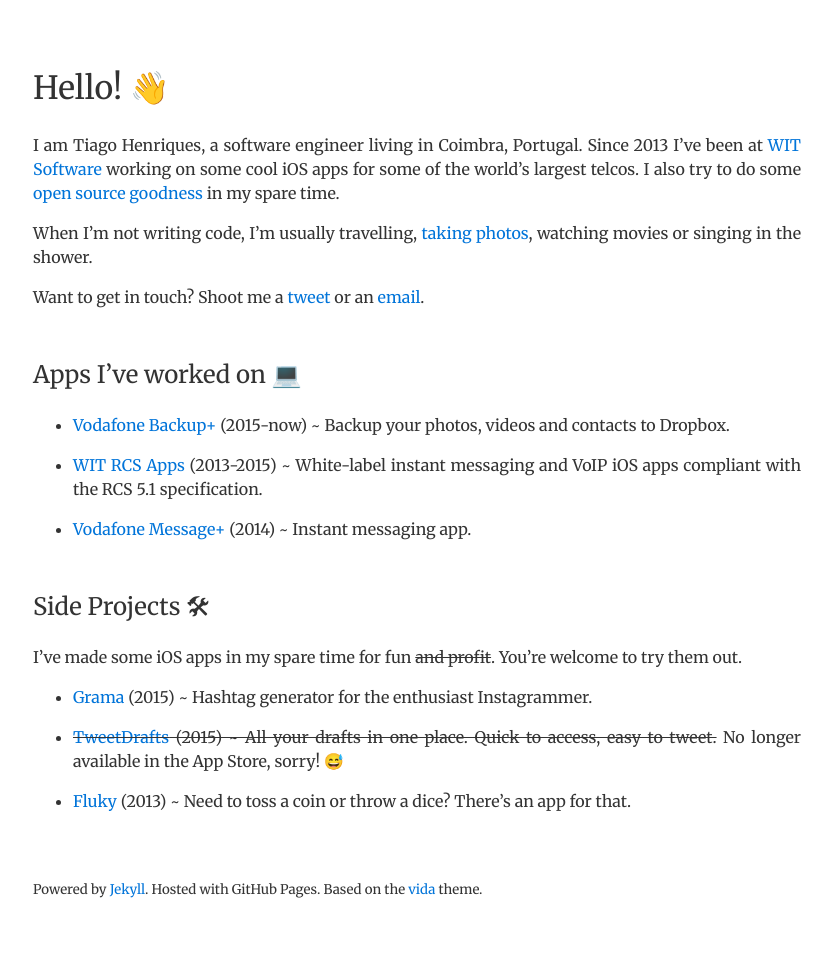
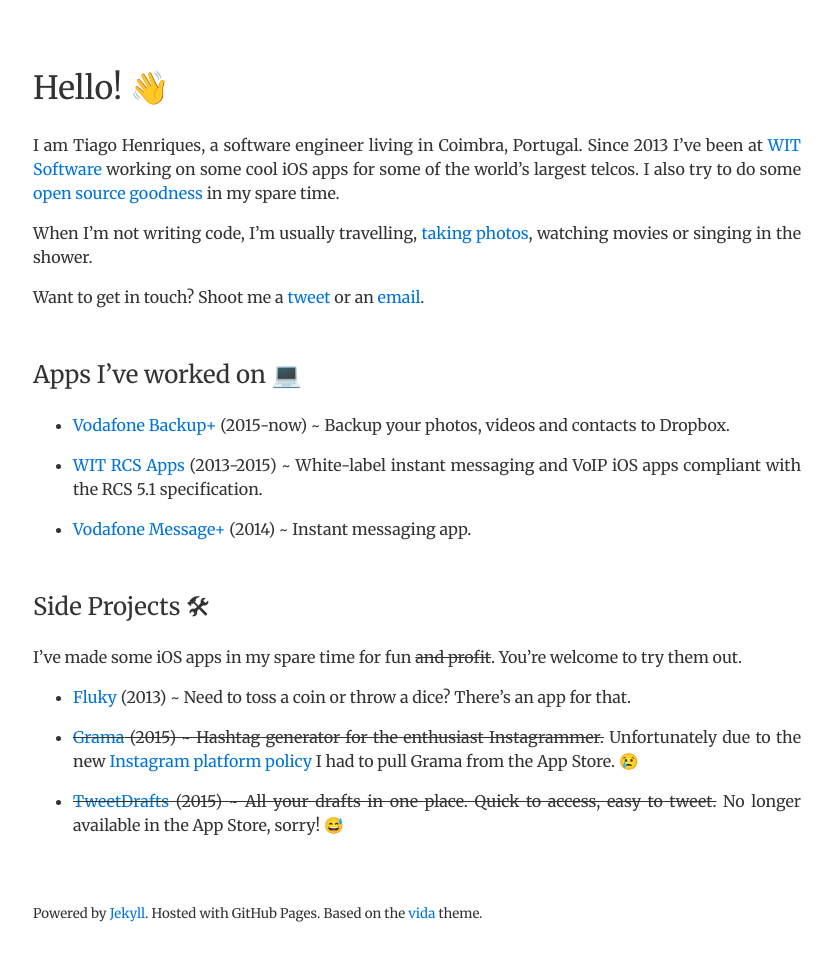
Before and after one commit to tiagomnh/tiagomnh.github.com, a Jekyll site: the page built from index.md, in a window 1280 px wide. Shown: the whole page, without its empty margins (223-1055 px from the left). Built offline with Jekyll 4.4.1, drawn with Linux system fonts in a browser that asks for light colours; before the commit the page ends 948 px from its top, so only the background shows below that.

Commit message:
Update Grama status

```diff
--- a/index.md
+++ b/index.md
@@ -23,11 +23,12 @@
 
 I've made some iOS apps in my spare time for fun <del>and profit</del>. You're welcome to try them out.
 
-* [Grama](https://itunes.apple.com/us/app/grama-hashtag-generator-for/id1003533860?mt=8) (2015) ~ Hashtag generator for the enthusiast Instagrammer.
+* [Fluky](https://itunes.apple.com/us/app/fluky/id647708278?mt=8) (2013) ~ Need to toss a coin or throw a dice? There's an app for that.
+
+* <del>[Grama](https://itunes.apple.com/us/app/grama-hashtag-generator-for/id1003533860?mt=8) (2015) ~ Hashtag generator for the enthusiast Instagrammer.</del> Unfortunately due to the new [Instagram platform policy](http://developers.instagram.com/post/133424514006/instagram-platform-update) I had to pull Grama from the App Store. 😢
 
 * <del>[TweetDrafts](https://itunes.apple.com/us/app/tweetdrafts-editor-for-twitter/id968921355?mt=8) (2015) ~ All your drafts in one place. Quick to access, easy to tweet.</del> No longer available in the App Store, sorry! 😅
 
-* [Fluky](https://itunes.apple.com/us/app/fluky/id647708278?mt=8) (2013) ~ Need to toss a coin or throw a dice? There's an app for that.
 
 &nbsp;
 
```
